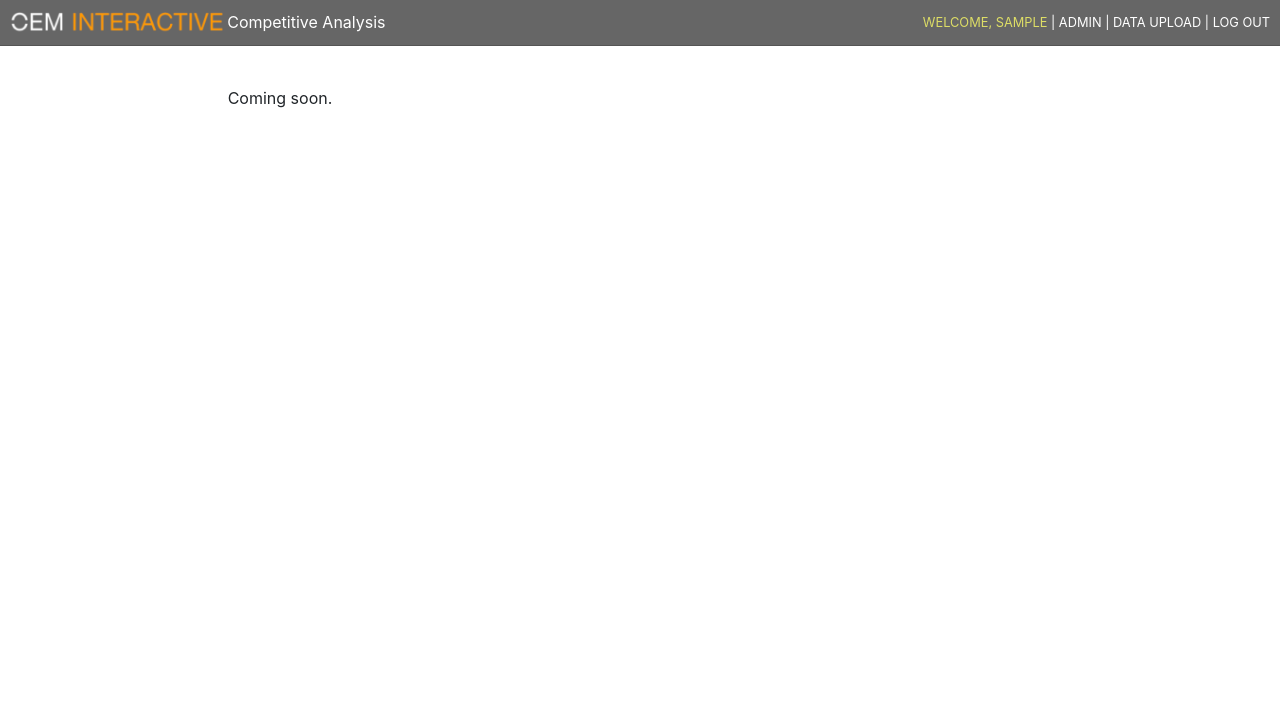
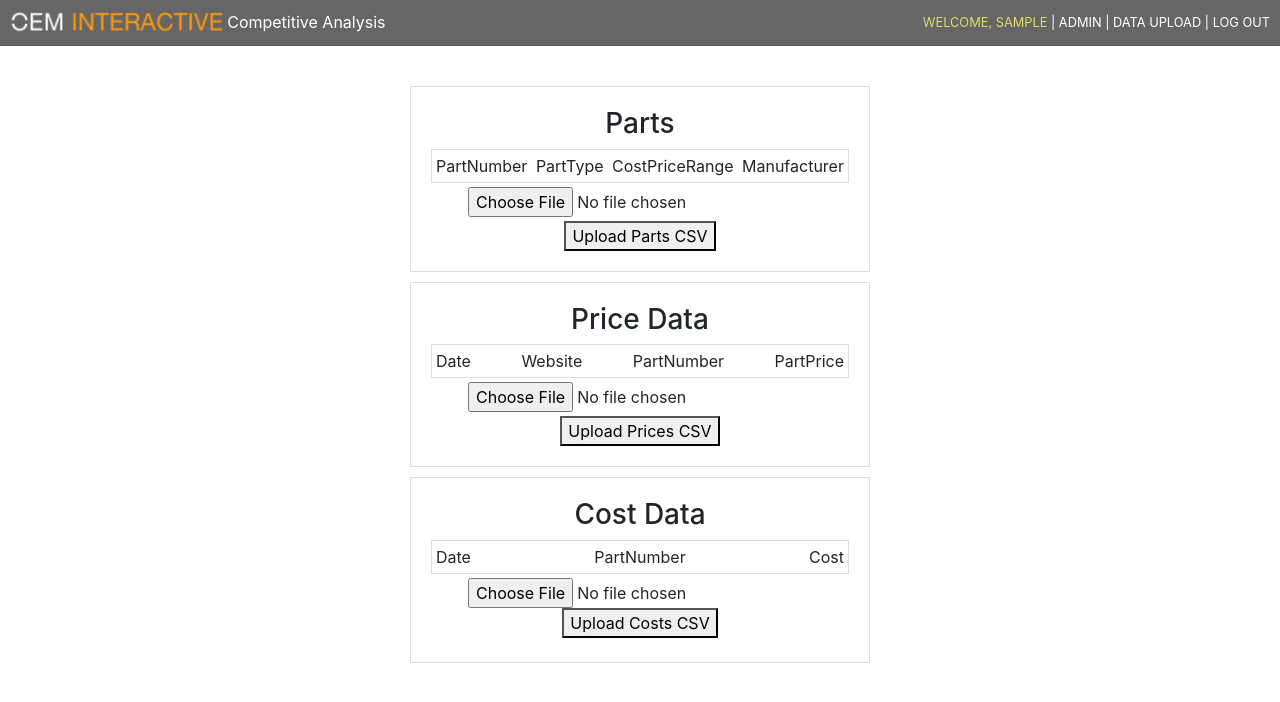
Before and after one commit to EchNet/oemcompanalysis, a Django app: page /upload/ in a window 1280 px wide. Shown: the top 702 px of the page. Run offline with Django 3.2, Linux system fonts and the light colour scheme; the visitor is signed in with stand-in values (Sample User, id 1); parts of the project's set-up code (start-up, migrations or seed data) failed here and were passed over; some libraries are stand-ins or nearby versions.

Commit message:
Design uploads page.

```diff
--- a/djapps/api/urls.py
+++ b/djapps/api/urls.py
@@ -7,5 +7,7 @@ urlpatterns = [
     url(r'^manufacturer/(?P<manufacturer_id>[0-9]+)/website/?$',
         api_views.ManufacturerWebsiteView.as_view()),
     url(r'^website/?$', api_views.WebsiteView.as_view()),
-    url(r'^part/?$', api_views.PartView.as_view()),
+    url(r'^part/?$', api_views.PartView.as_view(), name="parts"),
+    url(r'^price/?$', api_views.PriceView.as_view(), name="prices"),
+    url(r'^cost/?$', api_views.CostView.as_view(), name="costs"),
 ]
--- a/djapps/parts/services.py
+++ b/djapps/parts/services.py
@@ -78,8 +78,8 @@ class PartsLoader(GenericLoader):
   def _map_data(self, data):
     mapped_data = {}
     mapped_data["part_number"] = data["partnumber"]
-    mapped_data["part_type"] = data["part_type"]
-    mapped_data["cost_price_range"] = data["cost_price_range"]
+    mapped_data["part_type"] = data["parttype"]
+    mapped_data["cost_price_range"] = data["costpricerange"]
     mapped_data["manufacturer_id"] = Manufacturer.objects.get(name=data["manufacturer"])
     return mapped_data
 
--- a/templates/upload.html
+++ b/templates/upload.html
@@ -3,8 +3,45 @@
 {% block content %}
   <config name="jwt" value="{{token}}"></config>
   {% include "header.html" %}
-  <div style="margin: 40px; width: 480px; display: flex; justify-content: space-evenly; align-items: center;">
-    Coming soon.
+  <div style="text-align: center; margin: 40px auto 0; width: 480px;">
+    <div style="margin: 10px; padding: 20px; border: solid 1px #ddd;">
+      <form method="POST" action="{% url 'parts' %}">
+        <h3>Parts</h3>
+        <div style="border: solid 1px #ddd; padding: 4px; display: flex; justify-content: space-between; width: 100%;">
+          <div>PartNumber</div>
+          <div>PartType</div>
+          <div>CostPriceRange</div>
+          <div>Manufacturer</div>
+        </div>
+        <div style="margin: 4px;"><input type="file" name="file"></input></div>
+        <div><button type="submit">Upload Parts CSV</button></div>
+      </form>
+    </div>
+    <div style="margin: 10px; padding: 20px; border: solid 1px #ddd;">
+      <form method="POST" action="{% url 'prices' %}">
+        <h3>Price Data</h3>
+        <div style="border: solid 1px #ddd; padding: 4px; display: flex; justify-content: space-between; width: 100%;">
+          <div>Date</div>
+          <div>Website</div>
+          <div>PartNumber</div>
+          <div>PartPrice</div>
+        </div>
+        <div style="margin: 4px;"><input type="file" name="file"></input></div>
+        <div><button type="submit">Upload Prices CSV</button></div>
+      </form>
+    </div>
+    <div style="margin: 10px; padding: 20px; border: solid 1px #ddd;">
+      <form method="POST" action="{% url 'costs' %}">
+        <h3>Cost Data</h3>
+        <div style="border: solid 1px #ddd; padding: 4px; display: flex; justify-content: space-between; width: 100%;">
+          <div>Date</div>
+          <div>PartNumber</div>
+          <div>Cost</div>
+        </div>
+        <div style="margin: 4px;"><input type="file" name="file"></input>
+        <div><button type="submit">Upload Costs CSV</button></div>
+      </form>
+    </div>
   </div>
   <footer></footer>
 {% endblock content %}
```
Also changed, not shown: djapps/api/views.py (+19 -1 lines).
